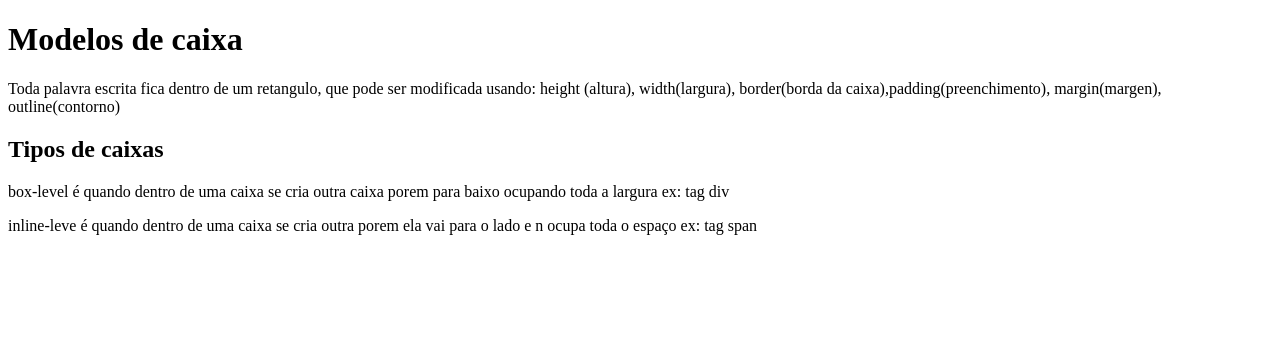
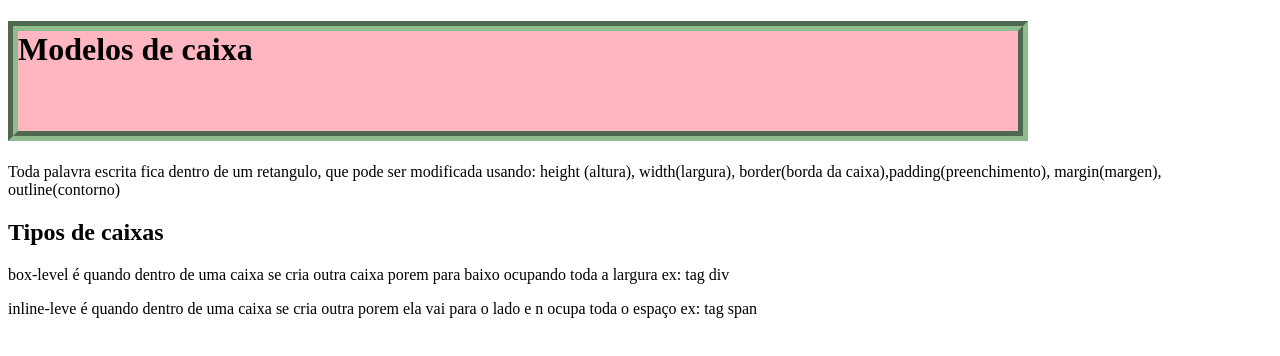
Before and after one commit to Guxta/HTML-CSS-JS, a plain HTML site: page ex002/CSS3/modelosdecaixa.html in a window 1280 px wide. Drawn offline with Linux system fonts and the light colour scheme.

Commit message:
Update modelosdecaixa.html

```diff
--- a/ex002/CSS3/modelosdecaixa.html
+++ b/ex002/CSS3/modelosdecaixa.html
@@ -5,6 +5,18 @@
     <meta http-equiv="X-UA-Compatible" content="IE=edge">
     <meta name="viewport" content="width=device-width, initial-scale=1.0">
     <title>Modelos de caixas</title>
+<style>
+        h1{
+            background-color: lightpink;
+            height: 100px;
+            width: 1000px;
+            border-width: 10px;
+            border-style:groove ;
+            border-color: darkseagreen;
+
+        }
+
+</style>
 </head>
 <body>
     <h1>Modelos de caixa</h1>
```
